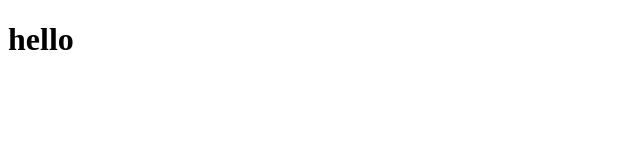
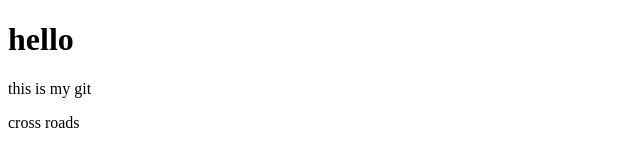
Before and after one commit to karthik-sreekar/datewithgit-sample, a plain HTML site: page index.html in a window 1280 px wide. Shown: the whole page, without its empty margins (0-640 px from the left). Drawn offline with Linux system fonts and the light colour scheme.

Commit message:
added some message

```diff
--- a/index.html
+++ b/index.html
@@ -7,6 +7,8 @@
 </head>
 <body>
     <h1>hello</h1>
+    <p>this is my git</p>
+    <p><l>cross roads</l></p>
 
 </body>
 </html>
```
